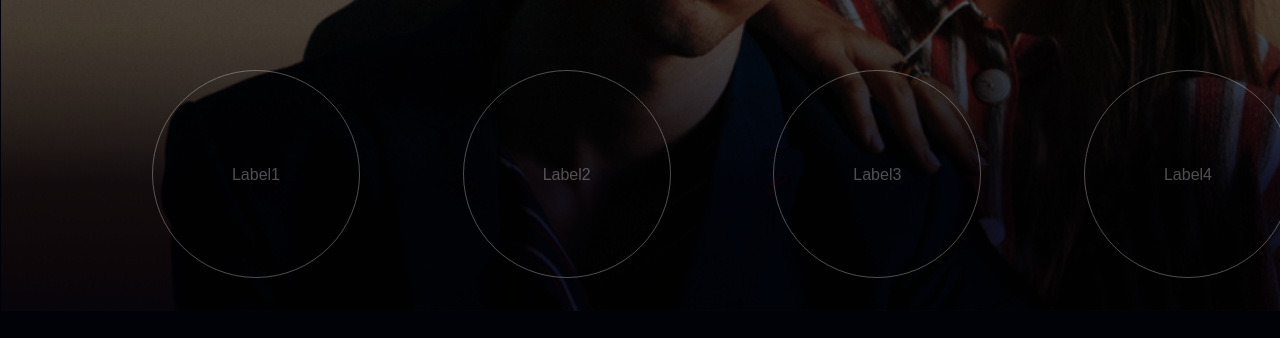
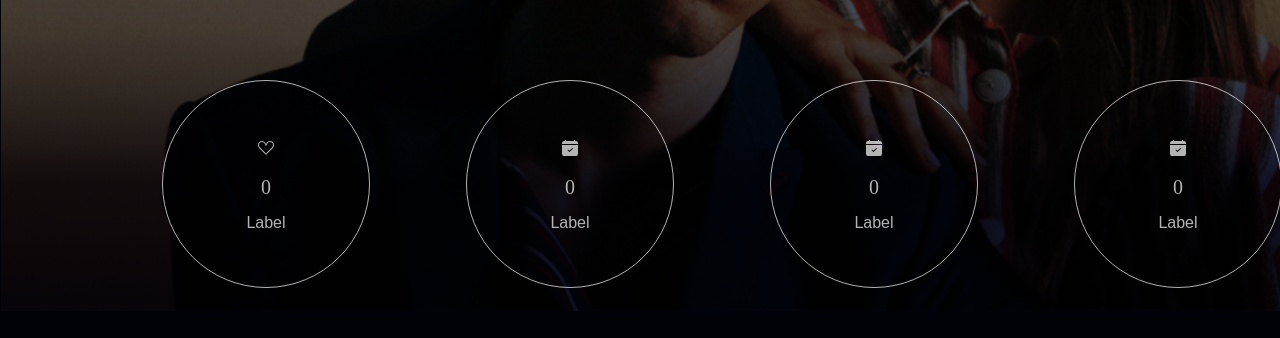
Before and after one commit to Adw8/HomeJam-SPA, a React (Create React App) app: page / in a window 1280 px wide. Shown: the part 549-887 px from the top of the page. Built offline with nearby package versions, Linux system fonts and the light colour scheme.

Commit message:
Updated circle class, final commit

```diff
--- a/src/App.css
+++ b/src/App.css
@@ -97,22 +97,23 @@ body {
 
   opacity: 0.6;
 }
-.circle {
+.circle{
   position: relative;
   display: flex;
+  margin: 10px;
   flex-direction: column;
+  align-items: center;
   width: 208px;
   height: 208px;
-  line-height: 208px;
+  line-height: 40px;
   border-radius: 50%;
-  gap: 8px;
   font-family: 'Nunito', sans-serif;
   font-weight: 400;
   font-size: 16px;
   color: #FFFFFF;
-  opacity: 0.3;
+  opacity: 0.7;
   border: 1px solid #FFFFFF;
-  text-align: center;
+  padding: 50px;
 }
 
 .circle-container{
@@ -154,11 +155,8 @@ font-style: normal;
 font-weight: 500;
 font-size: 20px;
 line-height: 32px;
-/* identical to box height, or 160% */
-
 display: flex;
 align-items: center;
-
 color: #FFFFFF;
 }
 .fcontainer{
@@ -220,7 +218,7 @@ flex-grow: 0;
 }
 .header{
 
-position: aboslute;
+/* position: aboslute; */
 width: 287px;
 height: 40px;
 left: 154px;
--- a/src/App.js
+++ b/src/App.js
@@ -3,6 +3,8 @@ import './App.css';
 import homeJamLogo from './images/homeJamLogo.png';
 import {HiOutlineSearch} from 'react-icons/hi';
 import {FiShoppingBag} from 'react-icons/fi';
+import {BsSuitHeart} from 'react-icons/bs';
+import {BsFillCalendarCheckFill} from 'react-icons/bs';
 
 import Benny from './images/Benny.png';
 import Shilpa from './images/Shilpa.png';
@@ -14,6 +16,7 @@ import Afro from './images/Afro.png';
 
 import Card from './components/Card';
 import Review from './components/Review';
+import Circle from './components/Circle';
 
 function App() {
   return (
@@ -35,10 +38,11 @@ function App() {
         Live from their sofa to yours. Get closer to your favorite artists, and never miss out
       </div>
       <div class="circle-container">
-        <div class='circle' font = 'Nunito' color='white' >Label1</div>
-        <div class='circle' font = 'Nunito' color='white' >Label2</div>
-        <div class='circle' font = 'Nunito' color='white' >Label3</div>
-        <div class='circle' font = 'Nunito' color='white' >Label4</div>
+        <Circle icon = {BsSuitHeart} label = 'Label'value='0'/>
+        <Circle icon = {BsFillCalendarCheckFill} label = 'Label' value='0'/>
+        <Circle icon = {BsFillCalendarCheckFill} label = 'Label' value='0'/>
+        <Circle icon = {BsFillCalendarCheckFill} label = 'Label' value='0'/>
+
       </div>
    </div>
   <div className='body2'>
--- /dev/null
+++ b/src/components/Circle.jsx
@@ -0,0 +1,14 @@
+import React from 'react'
+const Circle = (props) => {
+  return (
+    <>
+    <div className='circle'>
+        <div className='circle-logo'>< props.icon/></div>
+        <div className='name'>{props.value}</div>
+        <div font = 'Nunito' color='white' >{props.label}</div>
+    </div>
+    </>
+  )
+}
+
+export default Circle
```
